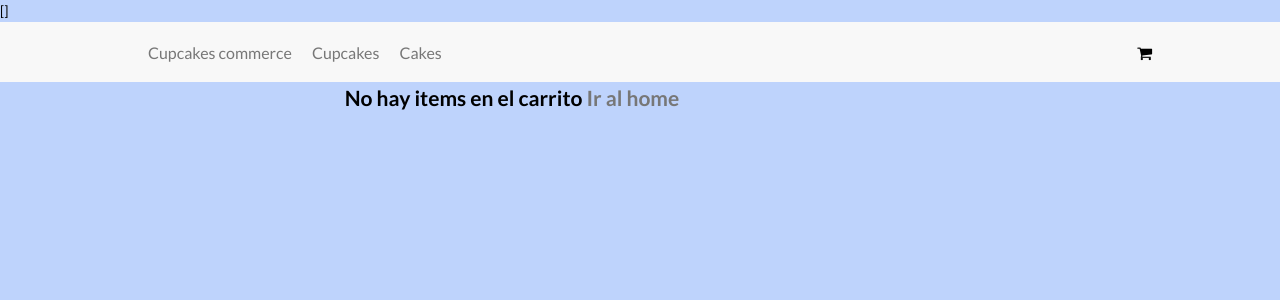
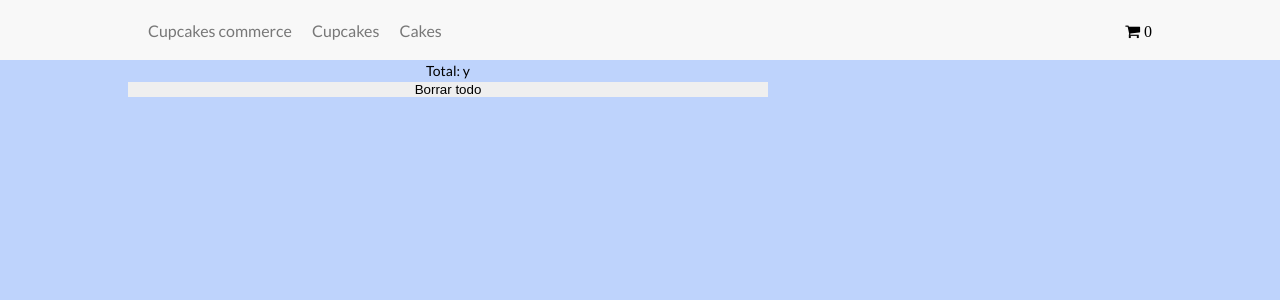
Before and after one commit to axelschein/ecommerce_react, a React (Create React App) app: page /cart in a window 1280 px wide. Shown: the top 300 px of the page. Built offline with nearby package versions, Linux system fonts and the light colour scheme.

Commit message:
ambos desafios pendientes, cart context y cart view terminados, con el css del cart hecho en grids

```diff
--- a/src/App.js
+++ b/src/App.js
@@ -1,24 +1,22 @@
 import ItemListContainer from "./components/ItemListContainer/ItemListContainer"
 import {NavBar}  from "./components/NavBar/NavBar";
 import ItemDetailContainer from "./components/ItemDetailContainer/ItemDetailContainer"
-import { CartContext } from "./context/CartContext";
+
 import './App.css';
-import { CartProvider } from "./context/CartContext";
+import { CartProvider, CartContext } from "./context/CartContext";
 import { BrowserRouter, Switch, Route  } from "react-router-dom";
 import { Cart } from "./components/Cart/Cart";
 
 function App() {
   return (
-
-
   <BrowserRouter >
     <CartProvider>
-      <CartContext.Consumer>
+      {/* <CartContext.Consumer>
       {({cart}) => JSON.stringify(cart) }
-          </CartContext.Consumer>
+      </CartContext.Consumer> */}
+
       <div className="App">
         <NavBar />
-
         <Switch >
           <Route exact path='/'>
             <ItemListContainer />
@@ -28,14 +26,12 @@ function App() {
             <ItemListContainer />
           </Route>
 
-
           <Route path='/item/:itemId'>
             <ItemDetailContainer />
           </Route>
 
           <Route path="/cart">
             <Cart />
-
           </Route>
 
         </Switch >
--- /dev/null
+++ b/src/components/Cart/Cart.css
@@ -0,0 +1,52 @@
+.imgChica {
+    width: 60%;
+    height: 60%;
+    justify-content: center;
+    align-content: space-around;
+    margin-top: 20px;
+
+
+}
+
+.cart {
+    display: flex;
+    flex-direction: column;
+    padding-left: 10%;
+    height: 80vh;
+    width: 60vw;
+
+}
+.cartGrid {
+    display: grid;
+    height: 20vh;
+    width: 50vw;
+    border-radius: 15px;
+
+    grid-template-columns: 20vw 15vw 10vw 5vw;
+    grid-template-rows: auto;
+    grid-template-areas:
+      "header main sidebar footer"
+}
+
+.item-a {
+    grid-area: header;
+    align-items: center;
+}
+.item-b {
+    grid-area: main;
+    align-items: center;
+    padding-top: 60px;
+}
+.item-c {
+    grid-area: sidebar;
+    align-items: center;
+    padding-top: 60px;
+}
+.item-d {
+    grid-area: footer;
+    align-items: center;
+    height: 25px;
+    margin-bottom: 30px;
+    margin-top: 58px;
+    border-radius: 15px;
+}
--- a/src/components/Cart/Cart.js
+++ b/src/components/Cart/Cart.js
@@ -1,30 +1,85 @@
 import React, { useContext } from "react";
 import { CartContext } from "../../context/CartContext";
 import { Link } from "react-router-dom";
+import "./Cart.css";
+
+// export const Cart = () => {
+//     const {cart,removeItem, cartLength, cartPrice, clear} = useContext(CartContext)
+
+//     return (
+//         <div>
+//             {!cart.length ?
+//                 <h2>No hay items en el carrito <Link to='/'>Ir al home</Link></h2>
+//                 : (
+//                 <>
+//                     {cart.map(cartItem => (
+//                         <div key={cartItem.item.id} >
+//                             <div> Titulo:  {cartItem.item.id}  </div>
+//                             <div> cantidad: {cartItem.quantity} </div>
+//                             <button onClick={()=> removeItem(cartItem.item.id)}>borrar</button>
+//                         </div>)
+//                     )}
+
+
+//                     <div>Total:{cartLength} y {cartPrice}</div>
+//                     <button onClick={clear}>Borrar todo</button>
+//                 </>
+
+
+//         )
+
+//         }
+
+
+
+//         </div>
+//     )
+
+
+// }
+
+// const mapStateToProps = (state, props) => {
+//     return {
+//         items: getItems(state, props),
+//         currency: getCurrency(state, props),
+//         total: getTotal(state, props)
+//     }
+// }
+
+// const mapDispatchToProps = (dispatch) => ({
+//     removeFromCart: (id) => dispatch(removeFromCart(id))
+// })
+
+// export default connect(mapStateToProps, mapDispatchToProps)(Cart);
 
 export const Cart = () => {
-    const {cart, addItem, cartLength, cartPrice, clear} = useContext(CartContext)
+
+    const {cart,removeItem,cartLength,cartPrice,clear} = useContext(CartContext)
+
 
     return (
-        <div>
+        <div className="cart">
+{/*
             {
             !cart.length ?
-            <h2>No hay items en el carrito <Link to='/'>Ir al home</Link></h2>
-            : (<>
-                <div>Titulo</div><div>Cantidad</div><button>Borrar</button>
-                <div>Titulo</div><div>Cantidad</div><button>Borrar</button>
-                <div>Titulo</div><div>Cantidad</div><button>Borrar</button>
-
-
-                <div>Total</div>
-                </>
-
-
+            <h2>No hay Items en el carrito <Link to='/'>Ir al home </Link> </h2>: (
+            <> */}
+                {cart.map(cartItem => (
+                <div className="cartGrid" key= {cartItem.item.id} >
+                    <div className="item-a">
+                        <img className="imgChica" src={cartItem.item.pictureUrl}  alt="fotoItem" />
+                    </div>
+                    <div className="item-b"> Titulo:  {cartItem.item.name}  </div>
+                    <div className="item-c"> cantidad: {cartItem.quantity} </div>
+                    <button className="item-d" onClick={()=> removeItem(cartItem.item.id)}>borrar</button>
+                </div>)
+                )}
+                <div>Total:{cartLength} y {cartPrice}</div>
+                <button onClick={clear}>Borrar todo</button>
+                {/* </>
             )
-            }
+            } */}
 
         </div>
     )
-
-
 }
--- /dev/null
+++ b/src/components/CartWidget/CartWidget.js
@@ -0,0 +1,20 @@
+import React, { useContext } from "react";
+import { CartContext } from "../../context/CartContext";
+
+const CartWidget = () => {
+
+    const {totalItems} = useContext(CartContext);
+
+
+
+
+    return <>
+
+        <i className="fa fa-shopping-cart"> {totalItems}</i>
+
+
+
+    </>
+}
+
+export default CartWidget;
--- a/src/components/CartWidget/CartWidget.jsx
+++ /dev/null
@@ -1,18 +0,0 @@
-import React, { useContext, useState} from "react";
-import { CartContext } from "../../context/CartContext";
-
-const CartWidget = () => {
-
-    const {cartLength} = useContext(CartContext);
-
-
-
-
-    return <>
-        {cartLength? <i className="fa fa-shopping-cart"> {cartLength}</i>: null}
-
-
-    </>
-};
-
-export default CartWidget;
--- a/src/components/ItemDetail/ItemDetail.js
+++ b/src/components/ItemDetail/ItemDetail.js
@@ -10,18 +10,14 @@ export default function ItemDetail({ item }) {
 
     const {addItem} = useContext(CartContext);
 
-    const addHandler = (e)=>{
-        console.log('se agregaron', e, 'item')
-
-        addItem(item, e)
-        setCount(e)
-
+    const onAdd = (quantityToAdd) => {
+        const count = parseInt(quantityToAdd)
+        console.log('se agrego un item', count)
+        addItem(item, count)
+        setCount(count)
     }
 
-    const terminarCompra = () => {
-        addItem(item, count)
 
-    }
 
     return <>
             <div className='container-img2'>
@@ -32,9 +28,9 @@ export default function ItemDetail({ item }) {
             <p className="precio">${item?.price}</p>
 
             { count === 0 ?
-                    <ItemCount stock="5" initial={1} onAdd={addHandler} />
+                    <ItemCount stock="5" initial={1} onAdd={onAdd} />
                         :
-                    <Link to='/cart'> <button onClick={terminarCompra}>Terminar mi compra</button>
+                    <Link to='/cart'> <button >Terminar mi compra</button>
                     </Link>
             }
 
--- a/src/context/CartContext.js
+++ b/src/context/CartContext.js
@@ -1,28 +1,51 @@
-import React, { useState } from "react";
-const CartContext = React.createContext();
+import React, { useState, useEffect } from "react";
+    // array con items de este forma   {item:item, quantity: number}
+const CartContext = React.createContext([]);
 
-function CartProvider ({defaultValue = [], children}) {
 
-    const [cart, setCart] = useState(defaultValue);
+function CartProvider ({children}) {
 
-    const cartLength = () => {
-        return cart.reduce((accumulator, currentValue) => { return accumulator + currentValue.cant}, 0);
+    const [cart, setCart] = useState([]);
+    const [totalItems,setTotalItems] = useState(0);
+    const [totalPrice,setTotalPrecio] = useState(0)
+
+    useEffect(()=>{
+        let cartPrice = cart.reduce((accumulator, currentValue) => {
+            return accumulator + currentValue.quantity * currentValue.item.price
+        }, 0);
+
+        let cartLength = cart.reduce((accumulator, currentValue) => {
+            return accumulator + currentValue.quantity
+        }, 0);
+
+        setTotalItems(cartLength);
+        setTotalPrecio(cartPrice)
+
+    },[cart])
+
+
+    // const cartPrice = () => {
+    //     return
+    // }
+
+    const addItem = (newItem, newQuantity)=>{
+
+        const prevCartItem = cart.find(e=> e.item.id === newItem.id)
+
+        let newCart;
+        let qty;
+        if (prevCartItem){
+            newCart = cart.filter(e => e.item.id !== newItem.id)
+            qty = prevCartItem.quantity + newQuantity;
+        }else{
+            newCart = [...cart]
+            qty =  newQuantity;
         }
 
-    const cartPrice = () => {
-        return cart.reduce((accumulator, currentValue) => { return accumulator + currentValue.cant * currentValue.products.precio}, 0);
-    }
+        setCart([...newCart,
+                { item: newItem , quantity: qty  }])
 
-    const addItem = (newProduct, quantity)=>{
-        let prodIndex = cart.findIndex(item => item.products.id === newProduct.id);
-        if (prodIndex === -1){
-            setCart (cart => [...cart, {products: newProduct, cant: quantity}]);
-        } else {
-            let modifiedCart = [...cart];
-            modifiedCart[prodIndex].cart += quantity;
-            setCart (modifiedCart);
-
-        }
+    } // agregar cierta cantidad de un ítem al carrito
 
     const removeItem = (itemId) =>{
         const newCart = cart.filter(e => e.item.id !== itemId)
@@ -33,12 +56,14 @@ function CartProvider ({defaultValue = [], children}) {
         setCart([])
     } // Remover todos los items
 
+    const isInCart = (id) =>{
+        const currentItem = cart.find(e=> e.item.id === id)
 
-
+        return currentItem ? true : false
     }
 
     return (
-        <CartContext.Provider value={{cart, addItem, cartLength, cartPrice}} >
+        <CartContext.Provider value={{cart, addItem, clear, isInCart, removeItem, totalItems,totalPrice}} >
             {children}
         </CartContext.Provider>
      )
```
Lines whose indentation alone changed are shown as unchanged.
